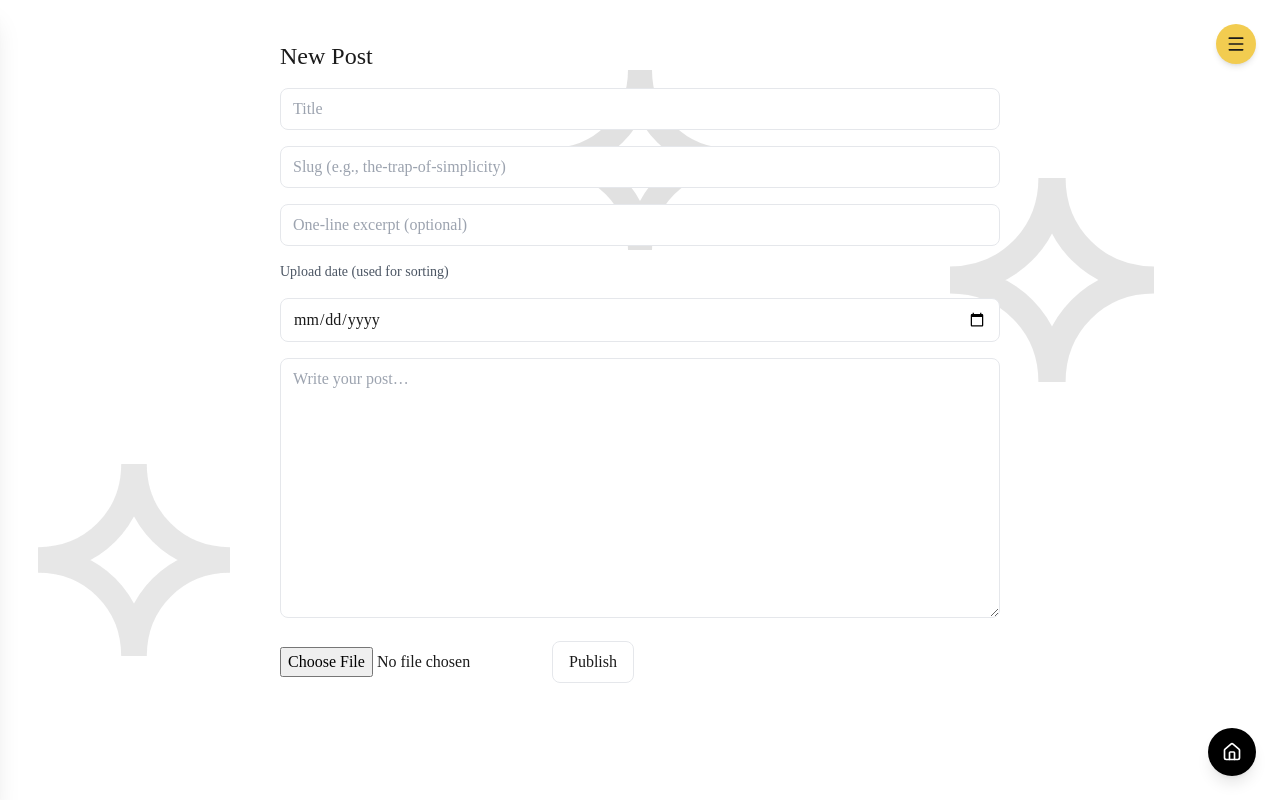
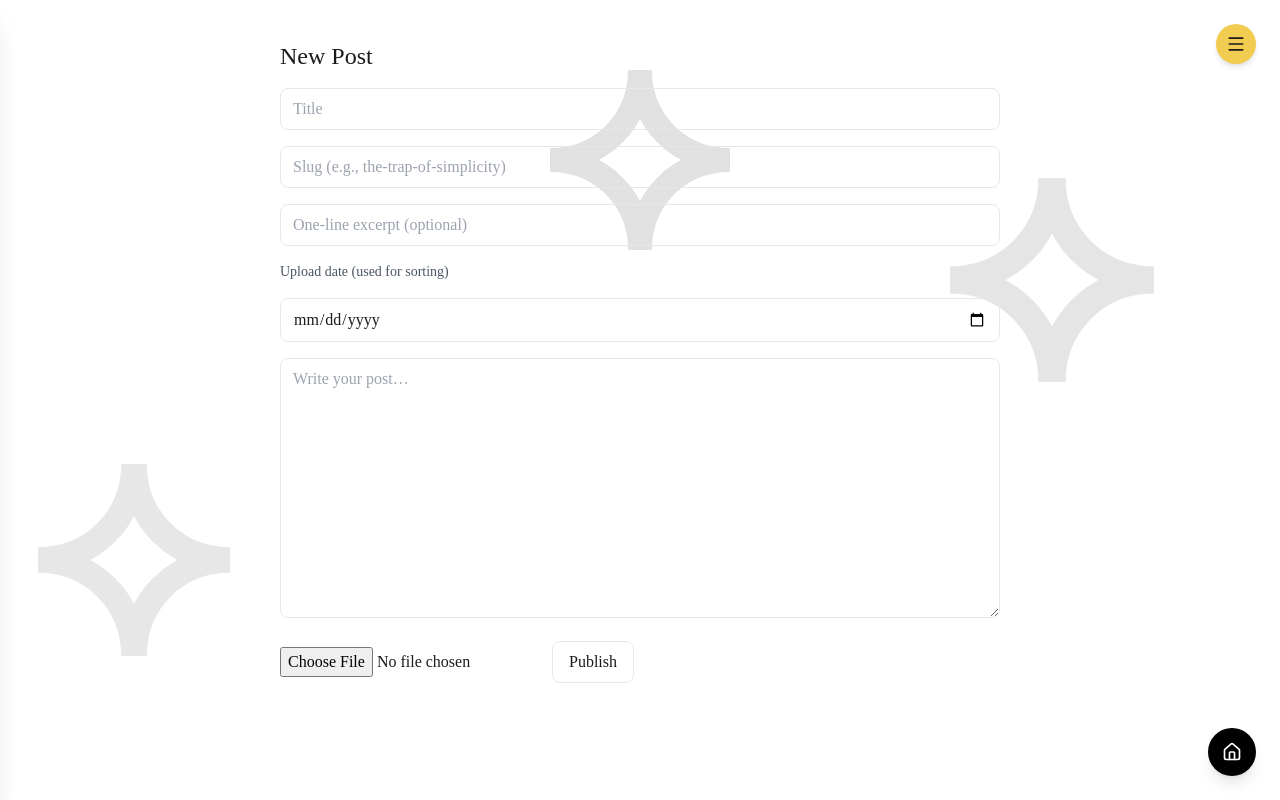
Before and after one commit to jisungkim0922/difficultconvo, a Next.js app: page /blog/new in a window 1280 px wide. Built offline with nearby package versions, Linux system fonts and the light colour scheme; no server answers.

Commit message:
Blog-only layout with scoped star/sparkle hard-removal

```diff
--- /dev/null
+++ b/app/blog/layout.tsx
@@ -0,0 +1,6 @@
+import "./stars-nuke.css";
+
+export default function BlogLayout({ children }: { children: React.ReactNode }) {
+  // Wrap all blog pages so we can target .blog-root in CSS
+  return <div className="blog-root">{children}</div>;
+}
--- /dev/null
+++ b/app/blog/stars-nuke.css
@@ -0,0 +1,48 @@
+/* Scope to blog only */
+.blog-root, .blog-root * { position: relative; }
+
+/* 2a) Kill background images, masks, filters, ornaments */
+.blog-root, .blog-root * , .blog-root *::before, .blog-root *::after {
+  background-image: none !important;
+  background: none !important;
+  -webkit-mask-image: none !important;
+          mask-image: none !important;
+  filter: none !important;
+}
+
+/* 2b) Nuke anything likely to be "stars/sparkles" by class or attribute */
+.blog-root [class*="star"],
+.blog-root [class*="stars"],
+.blog-root [class*="sparkle"],
+.blog-root [class*="ornament"],
+.blog-root .bg-stars,
+.blog-root .decor-stars,
+.blog-root .watermark,
+.blog-root [style*="star"],
+.blog-root [style*="stars"],
+.blog-root [style*="sparkle"] {
+  display: none !important;
+  background: none !important;
+  background-image: none !important;
+}
+
+/* 2c) Hide svg/icons that render stars/sparkles */
+.blog-root svg[aria-hidden="true"],
+.blog-root svg[class*="star"],
+.blog-root svg[class*="sparkle"],
+.blog-root svg:where(.absolute,.fixed,.inset-0) {
+  display: none !important;
+}
+
+/* 2d) Catch images named with star/sparkle */
+.blog-root img[src*="star"],
+.blog-root img[src*="sparkle"] {
+  display: none !important;
+}
+
+/* 2e) Safety: prevent Tailwind bg utilities from re-applying */
+.blog-root [class*="bg-"] { background: none !important; }
+
+/* 2f) Keep the actual article visuals intact */
+.blog-root .blog-article img.cover,
+.blog-root .blog-list img { display: block !important; }
```
